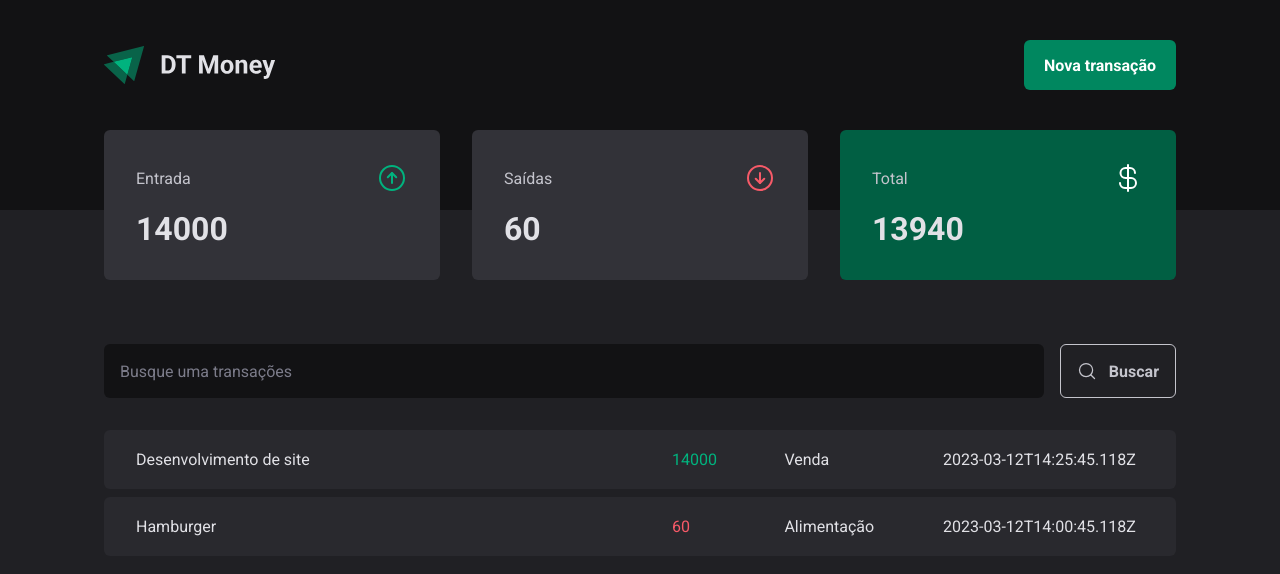
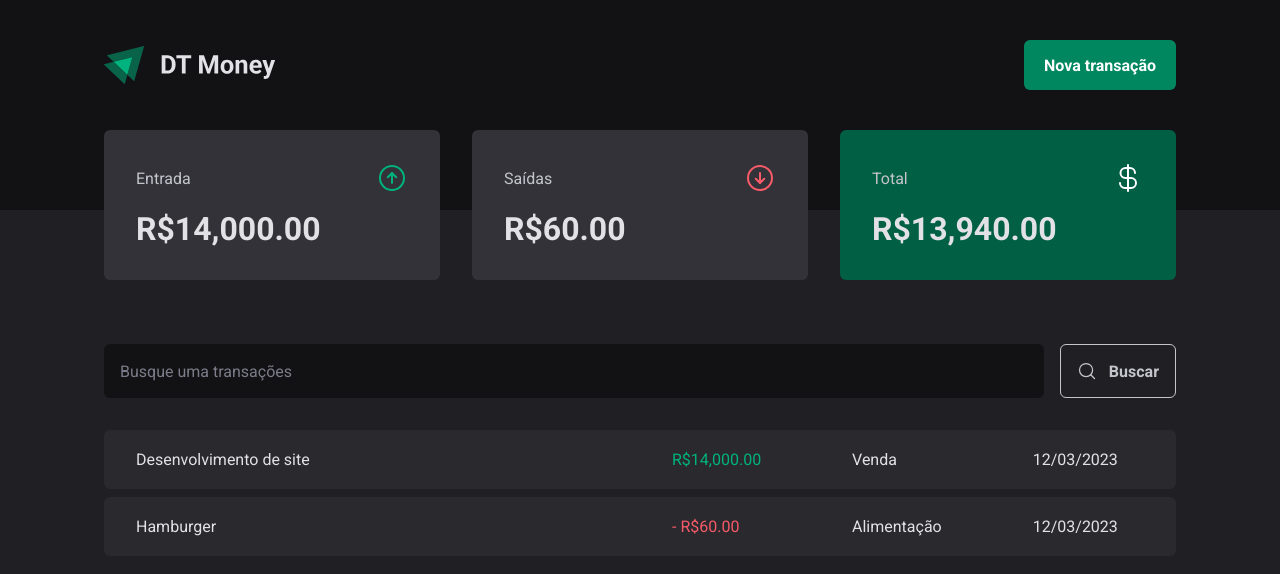
Before and after one commit to gboliveir/dt-money, a React (Vite) app: page / in a window 1280 px wide. Shown: the top 574 px of the page. Built offline with nearby package versions, Linux system fonts and the light colour scheme; data requests are answered from the project's data file.

Commit message:
chore: value formatting

```diff
--- a/src/components/Summary/index.tsx
+++ b/src/components/Summary/index.tsx
@@ -2,13 +2,14 @@
 import { ArrowCircleUp, CurrencyDollar, ArrowCircleDown } from "phosphor-react";
 import { TransactionsContext } from "../../contexts/TransactionsContext";
 import { SummaryCard, SummaryContainer } from "./styles";
+import { priceFormatter } from "../../utils/formatter";
 
 export function Summary() {
   const { transactions } = useContext(TransactionsContext);
 
   const summary = transactions.reduce(
     (acc, transaction) => {
-      const price = Number(transaction.price);
+      const price = transaction.price;
 
       if (transaction.type === 'income') {
         acc.income += price;
@@ -35,7 +36,7 @@
           <ArrowCircleUp size={32} color='#00b37e'/>
         </header>
 
-        <strong>{summary.income}</strong>
+        <strong>{priceFormatter.format(summary.income)}</strong>
       </SummaryCard>
 
       <SummaryCard>
@@ -44,7 +45,7 @@
           <ArrowCircleDown size={32} color='#f75a68'/>
         </header>
 
-        <strong>{summary.outcome}</strong>
+        <strong>{priceFormatter.format(summary.outcome)}</strong>
       </SummaryCard>
 
       <SummaryCard variant='green'>
@@ -53,7 +54,7 @@
           <CurrencyDollar size={32} color='#fff'/>
         </header>
 
-        <strong>{summary.total}</strong>
+        <strong>{priceFormatter.format(summary.total)}</strong>
       </SummaryCard>
     </SummaryContainer>
   );
--- a/src/pages/Transactions/index.tsx
+++ b/src/pages/Transactions/index.tsx
@@ -2,6 +2,7 @@
 import { Header } from "../../components/Header";
 import { Summary } from "../../components/Summary";
 import { TransactionsContext } from "../../contexts/TransactionsContext";
+import { dateFormatter, priceFormatter } from "../../utils/formatter";
 import { SearchForm } from "./components/SearchForm";
 import { PriceHighLight, TransactionsContainer, TransactionsTable } from "./styles";
 
@@ -23,11 +24,12 @@
                 <td width="50%">{transaction.description}</td>
                 <td>
                   <PriceHighLight variant={transaction.type}>
-                    {transaction.price}
+                    {transaction.type === 'outcome' && '- '}
+                    {priceFormatter.format(transaction.price)}
                   </PriceHighLight>
                 </td>
                 <td>{transaction.category}</td>
-                <td>{transaction.createdAt}</td>
+                <td>{dateFormatter.format(new Date(transaction.createdAt))}</td>
               </tr>
             ))}
           </tbody>
--- /dev/null
+++ b/src/utils/formatter.ts
@@ -0,0 +1,6 @@
+export const dateFormatter = new Intl.DateTimeFormat('pt-BR');
+
+export const priceFormatter = new Intl.NumberFormat('pr-BR', {
+  style: 'currency',
+  currency: 'BRL',
+});
```
